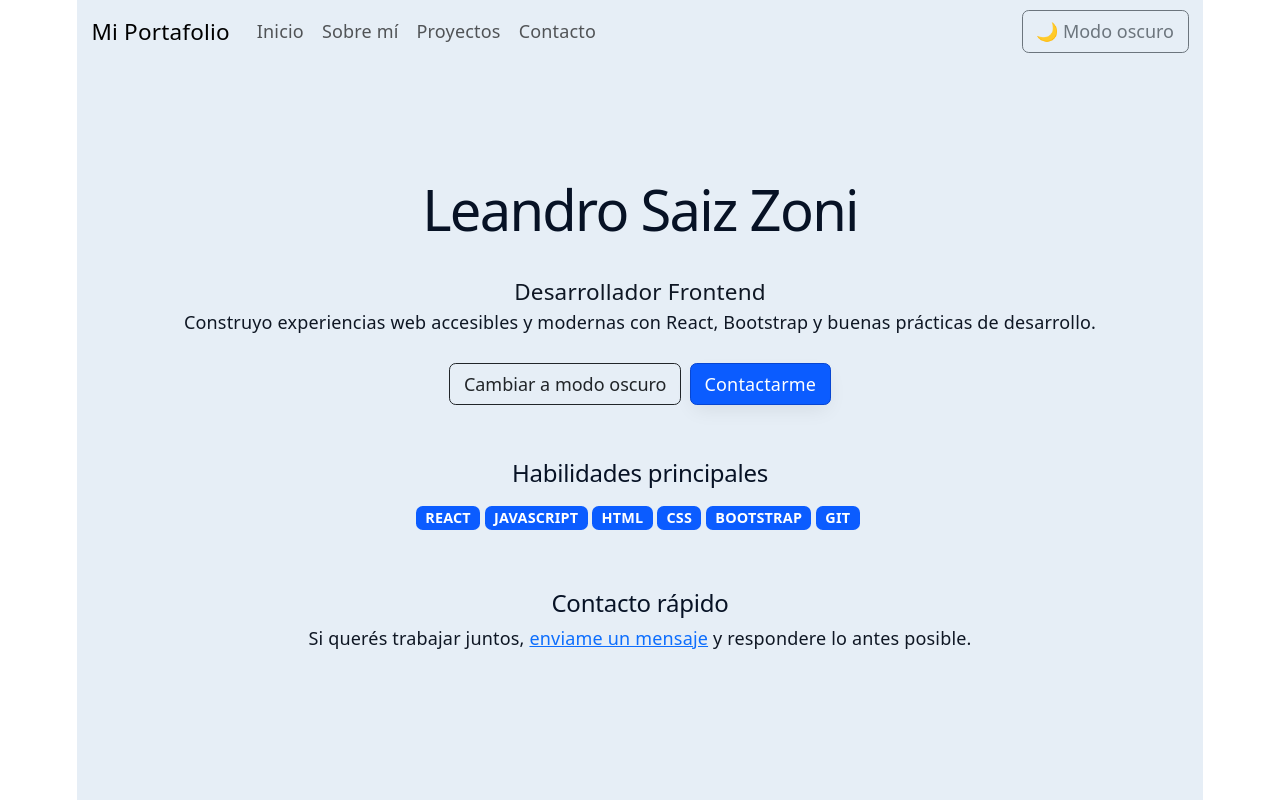
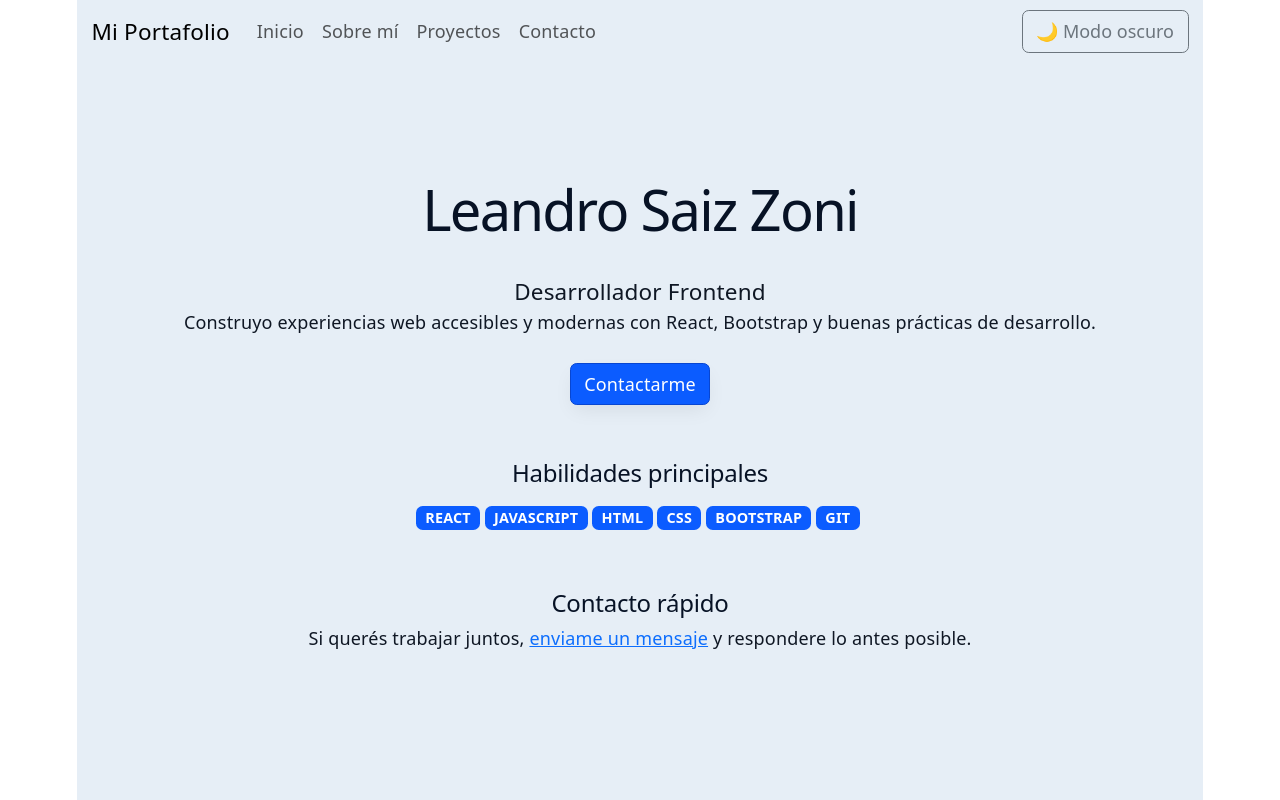
Before and after one commit to Leandroszoni/cvsaizzoni, a React (Vite) app in the folder cvSaizZoni/: page /#/ in a window 1280 px wide. Built offline with nearby package versions, Linux system fonts and the light colour scheme.

Commit message:
Remove dark mode toggle button from HomePage

```diff
--- a/cvSaizZoni/src/pages/HomePage.jsx
+++ b/cvSaizZoni/src/pages/HomePage.jsx
@@ -2,7 +2,7 @@ import React, { useState } from 'react';
 import { Link } from 'react-router-dom';
 import SkillBadge from '../components/SkillBadge';
 
-const HomePage = ({ tema, toggleTema }) => {
+const HomePage = () => {
   const [perfil] = useState({
     nombre: 'Leandro Saiz Zoni',
     titulo: 'Desarrollador Frontend',
@@ -18,9 +18,6 @@ const HomePage = ({ tema, toggleTema }) => {
         <p className="lead">{perfil.titulo}</p>
         <p>{perfil.descripcion}</p>
         <div className="mt-4">
-          <button className={tema === 'dark' ? 'btn btn-outline-light me-2' : 'btn btn-outline-dark me-2'} onClick={toggleTema}>
-            {tema === 'light' ? 'Cambiar a modo oscuro' : 'Cambiar a modo claro'}
-          </button>
           <Link to="/contact" className="btn btn-primary">
             Contactarme
           </Link>
```
